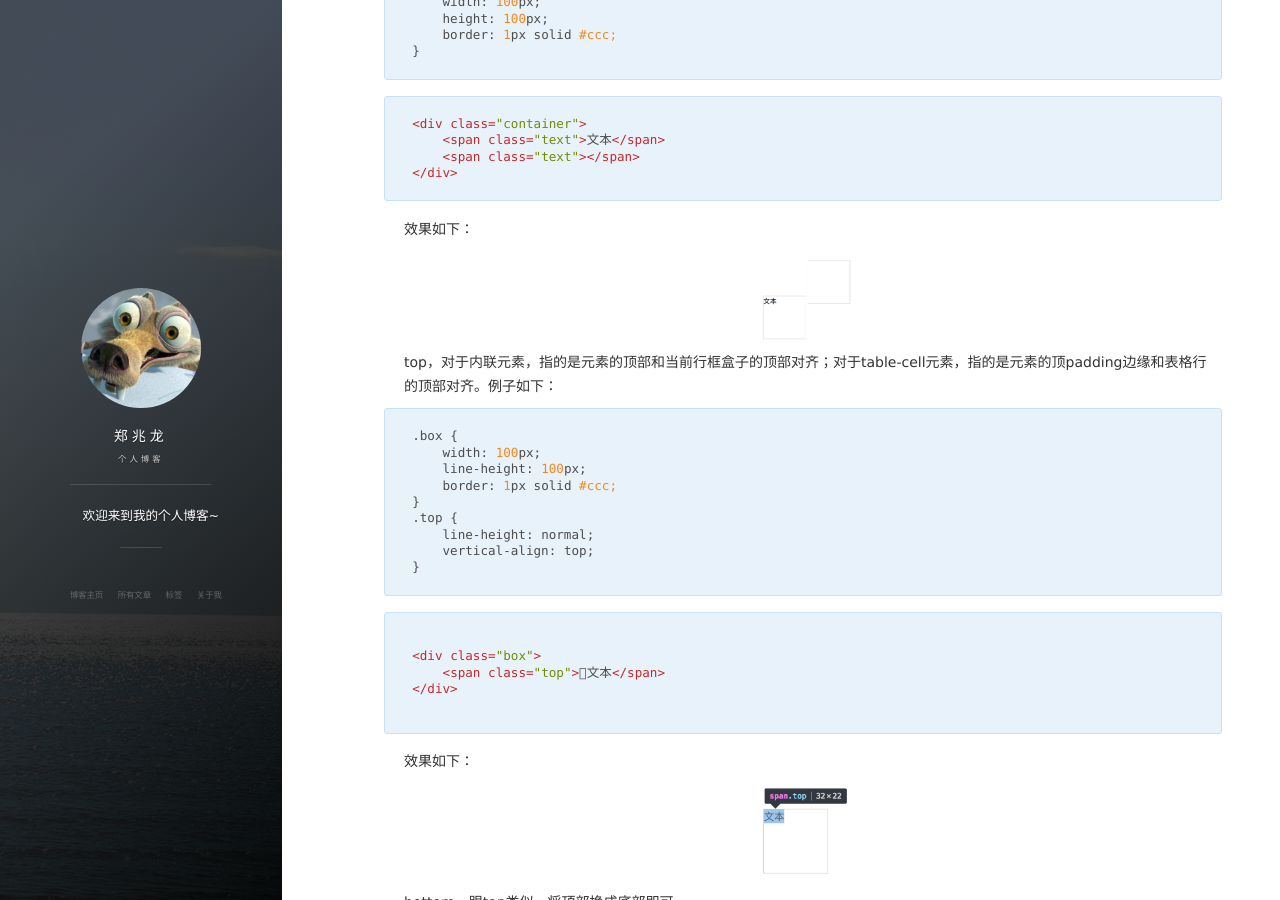
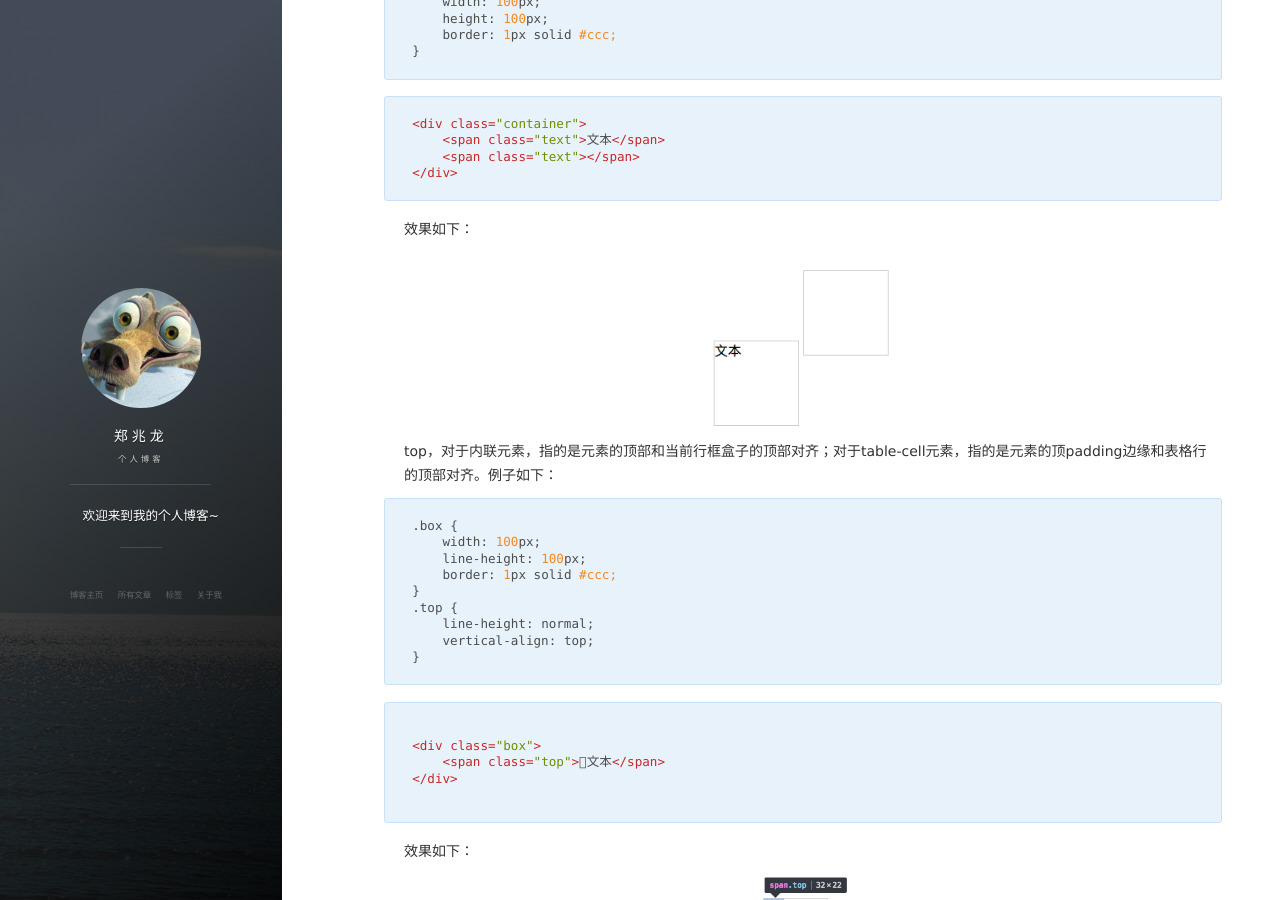
Before and after one commit to zhaolong06/zhaolong06.github.io, a Jekyll site: the page built from _posts/2018-06-23-深入理解css之vertical-align.md, in a window 1280 px wide and 900 px high, scrolled down 1423 px. Built offline with Jekyll 4.4.1, drawn with Linux system fonts in a browser that asks for light colours; nearby versions of some CDN libraries; comment, search, counter and statistics services are not loaded.

Commit message:
修改图片宽度

````diff
--- a/_posts/2018-06-23-深入理解css之vertical-align.md
+++ b/_posts/2018-06-23-深入理解css之vertical-align.md
@@ -70,7 +70,7 @@
 
 效果如下：
 
-![baseline2](/images/posts/css/vertical-align/baseline2.png){:width="100px"}
+![baseline2](/images/posts/css/vertical-align/baseline2.png){:width="200px"}
 
 
 top，对于内联元素，指的是元素的顶部和当前行框盒子的顶部对齐；对于table-cell元素，指的是元素的顶padding边缘和表格行的顶部对齐。例子如下：
@@ -144,7 +144,7 @@
 ```
 
 效果如下：
-![text-top](/images/posts/css/vertical-align/text-top.png){:width="100px"}
+![text-top](/images/posts/css/vertical-align/text-top.png){:width="300px"}
 
 所谓内容区域，可以看成是鼠标选中文字后高亮的背景色区域，上面的例子中，由于父元素设置的是20px，所以图片的vertical-align设置text-top的时候，就可以看成是跟子元素为20px元素的内容区域顶部对齐。
 
````
